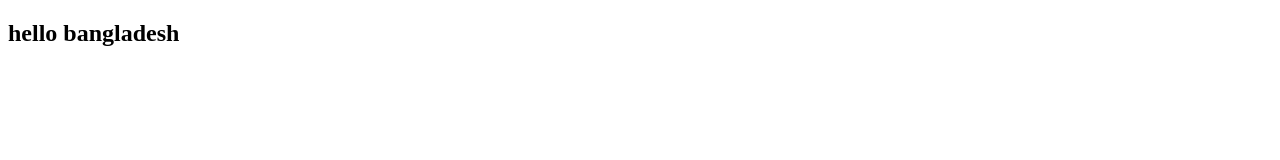
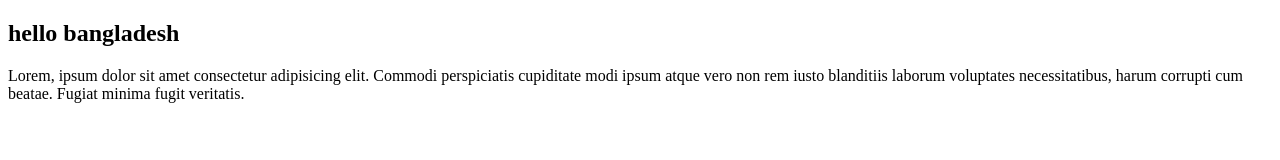
Before and after one commit to mdmasudranainfo/first-repo, a plain HTML site: page index.html in a window 1280 px wide. Drawn offline with Linux system fonts and the light colour scheme.

Commit message:
scend commit

```diff
--- a/index.html
+++ b/index.html
@@ -8,5 +8,6 @@
 </head>
 <body>
     <h2>hello bangladesh</h2>
+    <p>Lorem, ipsum dolor sit amet consectetur adipisicing elit. Commodi perspiciatis cupiditate modi ipsum atque vero non rem iusto blanditiis laborum voluptates necessitatibus, harum corrupti cum beatae. Fugiat minima fugit veritatis.</p>
 </body>
 </html>
```
